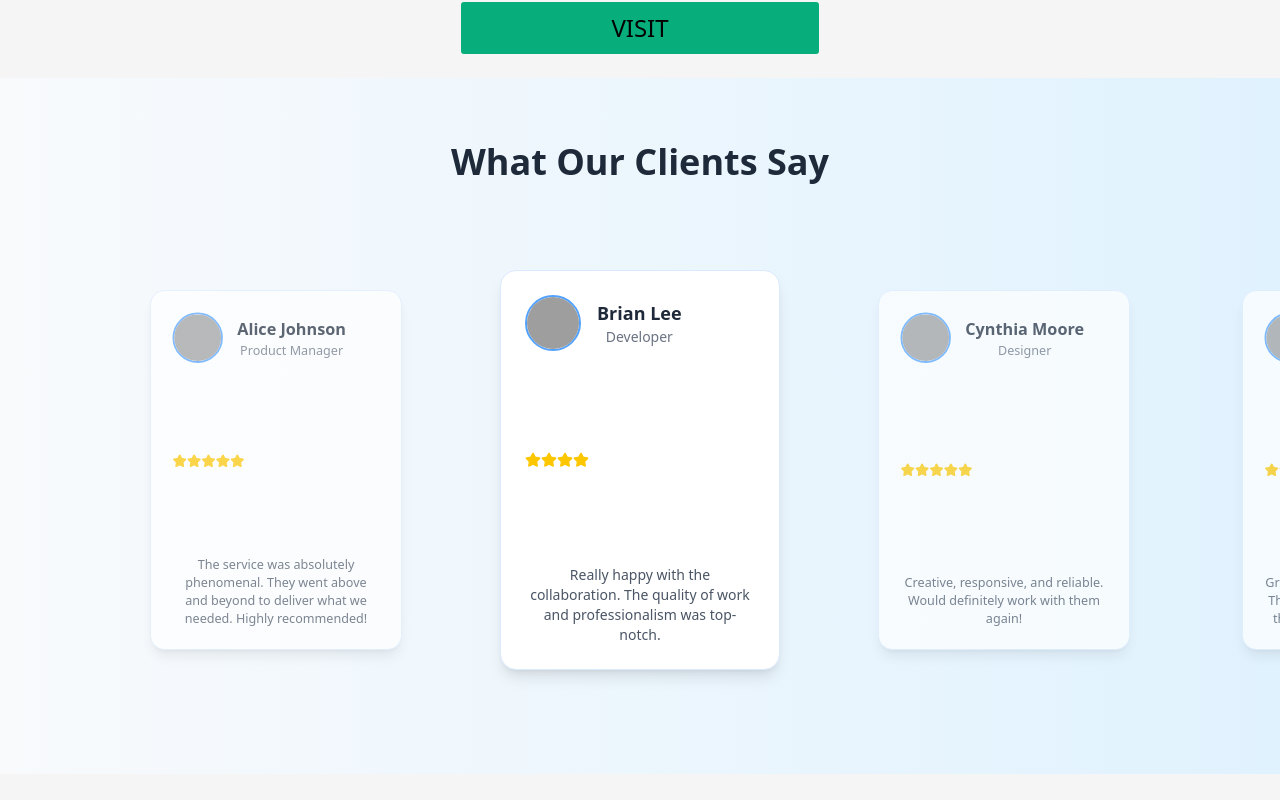
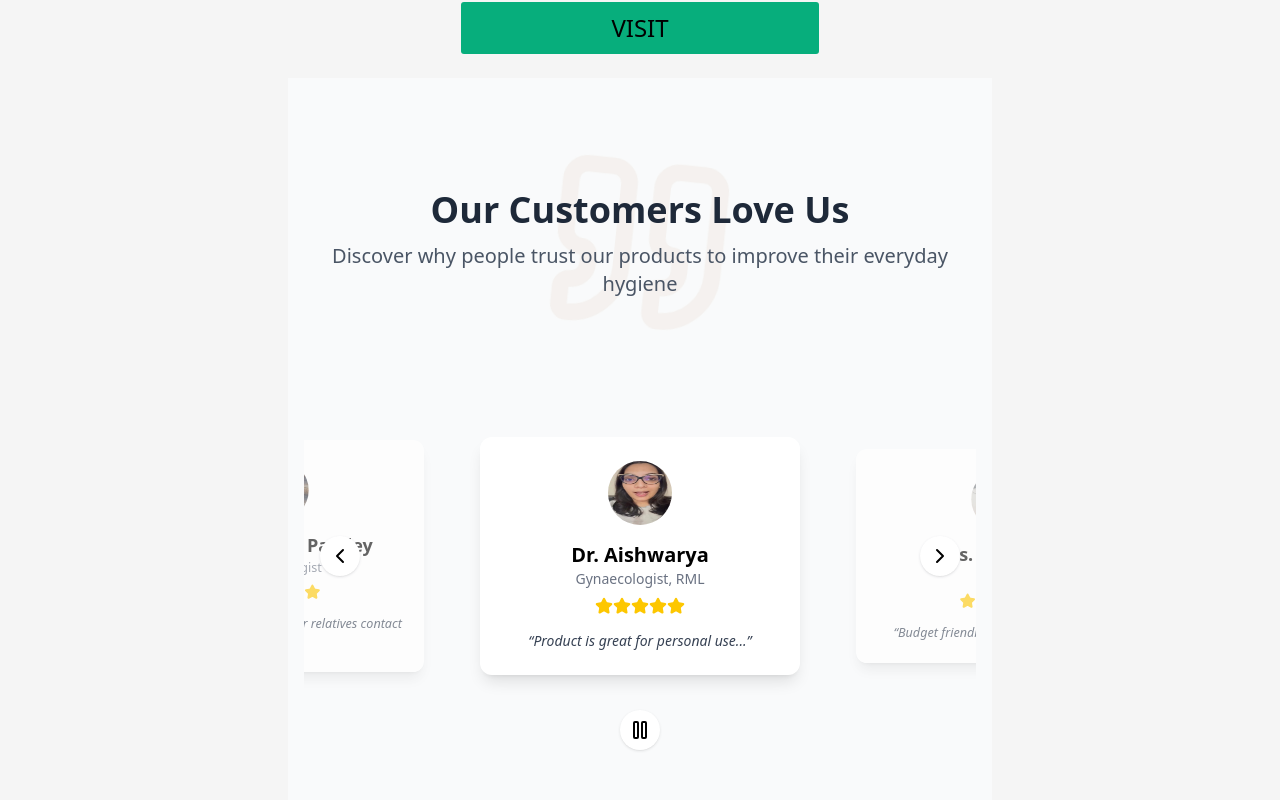
Before and after one commit to Hello-sketch-ux/PariharProject, a React (Vite) app: page / in a window 1280 px wide. Shown: the part 5220-6020 px from the top of the page. Built offline with nearby package versions, Linux system fonts and the light colour scheme; grey boxes are pictures that could not be loaded.

Commit message:
Update TestimonialsCarousel.tsx

```diff
--- a/src/Components/Home/TestimonialsCarousel.tsx
+++ b/src/Components/Home/TestimonialsCarousel.tsx
@@ -1,124 +1,189 @@
-import React, { useEffect, useState } from "react";
-import { Star } from "lucide-react";
+import React, { useState, useEffect, useCallback } from 'react';
+import { ChevronLeft, ChevronRight, Star, Quote, Play, Pause } from 'lucide-react';
 
-const testimonials = [
-  {
-    id: 1,
-    name: "Alice Johnson",
-    role: "Product Manager",
-    rating: 5,
-    image: "https://randomuser.me/api/portraits/women/1.jpg",
-    comment:
-      "The service was absolutely phenomenal. They went above and beyond to deliver what we needed. Highly recommended!",
-  },
-  {
-    id: 2,
-    name: "Brian Lee",
-    role: "Developer",
-    rating: 4,
-    image: "https://randomuser.me/api/portraits/men/2.jpg",
-    comment:
-      "Really happy with the collaboration. The quality of work and professionalism was top-notch.",
-  },
-  {
-    id: 3,
-    name: "Cynthia Moore",
-    role: "Designer",
-    rating: 5,
-    image: "https://randomuser.me/api/portraits/women/3.jpg",
-    comment:
-      "Creative, responsive, and reliable. Would definitely work with them again!",
-  },
-  {
-    id: 4,
-    name: "David Kim",
-    role: "Marketing Head",
-    rating: 4,
-    image: "https://randomuser.me/api/portraits/men/4.jpg",
-    comment:
-      "Great understanding of our needs. The communication was excellent throughout the project timeline.",
-  },
+// Images
+import nileshma from '../../Components/Home/assets/nileshma.jpg';
+import aishwarya from '../../Components/Home/assets/aishwarya.jpg';
+import priyanka from '../../Components/Home/assets/priyanka.jpg';
+import rashmi from '../../Components/Home/assets/rashmi.jpg';
+import meenakshi from '../../Components/Home/assets/meenakshi.jpg';
+import ananya from '../../Components/Home/assets/ananya.png';
+import gurmeet from '../../Components/Home/assets/gurmeet.jpg';
+import nupur from '../../Components/Home/assets/nupur.jpg';
+import nitu from '../../Components/Home/assets/nitu.jpg';
+import sanmati from '../../Components/Home/assets/sanmati.jpg';
+import riddhi from '../../Components/Home/assets/ridhi.jpg';
+import shubhangi from '../../Components/Home/assets/subhangi.jpg';
+import kalpana from '../../Components/Home/assets/kalpana.jpg';
+import purva from '../../Components/Home/assets/purva.jpg';
+
+interface Testimonial {
+  id: number;
+  name: string;
+  role: string;
+  image: string;
+  rating: number;
+  comment: string;
+}
+
+const testimonials: Testimonial[] = [
+  { id: 1, name: "Dr. Nileshma Pandey", role: "Gynaecologist", image: nileshma, rating: 5, comment: "Various patients and their relatives contact UTIs..." },
+  { id: 2, name: "Dr. Aishwarya", role: "Gynaecologist, RML", image: aishwarya, rating: 5, comment: "Product is great for personal use..." },
+  { id: 3, name: "Ms. Priyanka", role: "Teacher", image: priyanka, rating: 5, comment: "Budget friendly and easily accessible" },
+  { id: 4, name: "Ms. Rashmi", role: "Teacher", image: rashmi, rating: 5, comment: "Highly recommending..." },
+  { id: 5, name: "Ms. Meenakshi", role: "Teacher", image: meenakshi, rating: 5, comment: "Compact size, easy to use." },
+  { id: 6, name: "Ms. Ananya", role: "College Student", image: ananya, rating: 5, comment: "Game changer..." },
+  { id: 7, name: "Ms. Gurmeet", role: "Teacher", image: gurmeet, rating: 5, comment: "Use this for better hygiene..." },
+  { id: 8, name: "Ms. Nupur", role: "Teacher", image: nupur, rating: 5, comment: "Keeps safe from allergies..." },
+  { id: 9, name: "Ms. Nitu", role: "Teacher", image: nitu, rating: 5, comment: "Every female must try it..." },
+  { id: 10, name: "Ms. Sanmati", role: "Teacher", image: sanmati, rating: 5, comment: "Easy to carry and use..." },
+  { id: 11, name: "Ms. Riddhi", role: "College Student", image: riddhi, rating: 5, comment: "Amazing solution..." },
+  { id: 12, name: "Ms. Shubhangi", role: "Lawyer", image: shubhangi, rating: 5, comment: "Better than others..." },
+  { id: 13, name: "Ms. Kalpana", role: "Teacher", image: kalpana, rating: 5, comment: "Perfect solution..." },
+  { id: 14, name: "Ms. Purva", role: "College Student", image: purva, rating: 5, comment: "Issues resolved..." }
 ];
 
-const CARD_WIDTH = 340;
-const CARD_MARGIN = 24;
+const TestimonialsCarousel: React.FC = () => {
+  const [currentIndex, setCurrentIndex] = useState(0);
+  const [isAnimating, setIsAnimating] = useState(false);
+  const [isPlaying, setIsPlaying] = useState(true);
+  const [isDragging, setIsDragging] = useState(false);
+  const [startX, setStartX] = useState(0);
 
-const TestimonialCarousel = () => {
-  const [activeIndex, setActiveIndex] = useState(0);
+  const nextSlide = useCallback(() => {
+    if (!isAnimating) {
+      setIsAnimating(true);
+      setCurrentIndex(prev => (prev + 1) % testimonials.length);
+    }
+  }, [isAnimating]);
+
+  const prevSlide = useCallback(() => {
+    if (!isAnimating) {
+      setIsAnimating(true);
+      setCurrentIndex(prev => (prev === 0 ? testimonials.length - 1 : prev - 1));
+    }
+  }, [isAnimating]);
+
+  const toggleAutoplay = () => setIsPlaying(prev => !prev);
+
+  const handleMouseDown = (e: React.MouseEvent) => {
+    setIsDragging(true);
+    setStartX(e.pageX);
+  };
+
+  const handleMouseMove = (e: React.MouseEvent) => {
+    if (!isDragging) return;
+    const x = e.pageX - startX;
+    if (Math.abs(x) > 50) {
+      x > 0 ? prevSlide() : nextSlide();
+      setIsDragging(false);
+    }
+  };
+
+  const handleTouchStart = (e: React.TouchEvent) => {
+    setIsDragging(true);
+    setStartX(e.touches[0].pageX);
+  };
+
+  const handleTouchMove = (e: React.TouchEvent) => {
+    if (!isDragging) return;
+    const x = e.touches[0].pageX - startX;
+    if (Math.abs(x) > 50) {
+      x > 0 ? prevSlide() : nextSlide();
+      setIsDragging(false);
+    }
+  };
 
   useEffect(() => {
-    const interval = setInterval(() => {
-      setActiveIndex((prevIndex) => (prevIndex + 1) % testimonials.length);
-    }, 4000);
-    return () => clearInterval(interval);
-  }, []);
+    const timer = setTimeout(() => setIsAnimating(false), 500);
+    return () => clearTimeout(timer);
+  }, [currentIndex]);
 
-  const getCardStyles = (index: number) => {
-    const offset = index - activeIndex;
-    const isActive = index === activeIndex;
-    const position = offset * (CARD_WIDTH + CARD_MARGIN);
-    const scale = isActive ? 1 : 0.9;
-    const opacity = isActive ? 1 : 0.7;
-    const zIndex = 20 - Math.abs(offset);
-    return { position, scale, opacity, zIndex };
-  };
+  useEffect(() => {
+    let autoplayTimer: number;
+    if (isPlaying && !isDragging) {
+      autoplayTimer = window.setInterval(nextSlide, 5000);
+    }
+    return () => clearInterval(autoplayTimer);
+  }, [isPlaying, isDragging, nextSlide]);
 
   return (
-    <div className="w-full bg-gradient-to-r from-[#f8fafc] to-[#e0f2fe] py-16 px-4 md:px-20 overflow-x-hidden">
-      <h2 className="text-3xl md:text-4xl font-bold text-center text-gray-800 mb-12">
-        What Our Clients Say
-      </h2>
+    <div className="min-h-screen bg-gray-50 flex flex-col items-center justify-center px-4 py-16">
+      <div className="relative mb-12 text-center">
+        <div className="absolute inset-0 flex items-center justify-center opacity-5">
+          <Quote size={200} className="text-amber-800 rotate-6" />
+        </div>
+        <h1 className="text-4xl font-bold text-gray-800 mb-3 relative z-10">
+          Our Customers Love Us
+        </h1>
+        <p className="text-xl text-gray-600 max-w-2xl mx-auto relative z-10">
+          Discover why people trust our products to improve their everyday hygiene
+        </p>
+      </div>
 
-      <div className="relative flex items-center justify-center h-[450px] md:h-[480px]">
-        <div className="relative flex items-center justify-center w-full max-w-7xl">
-          {testimonials.map((testimonial, index) => {
-            const { position, scale, opacity, zIndex } = getCardStyles(index);
-            const isActive = index === activeIndex;
+      <div
+        className="relative w-full max-w-7xl overflow-hidden"
+        onMouseDown={handleMouseDown}
+        onMouseMove={handleMouseMove}
+        onMouseUp={() => setIsDragging(false)}
+        onMouseLeave={() => setIsDragging(false)}
+        onTouchStart={handleTouchStart}
+        onTouchMove={handleTouchMove}
+        onTouchEnd={() => setIsDragging(false)}
+      >
+        <div className="relative flex justify-center items-center min-h-[420px]">
+          {[-1, 0, 1].map(offset => {
+            const index = (currentIndex + offset + testimonials.length) % testimonials.length;
+            const testimonial = testimonials[index];
+            const isActive = offset === 0;
+            const position = offset * 360;
+            const scale = isActive ? 1 : 0.9;
+            const opacity = isActive ? 1 : 0.6;
 
             return (
               <div
                 key={testimonial.id}
-                className="absolute transition-all duration-500 ease-in-out"
+                className="absolute transition-all duration-500"
                 style={{
                   transform: `translateX(${position}px) scale(${scale})`,
                   opacity,
-                  zIndex,
-                  width: "280px",
-                  maxWidth: "90vw",
+                  zIndex: isActive ? 30 : 20
                 }}
               >
-                <div className="bg-white rounded-2xl shadow-lg p-6 flex flex-col h-[400px] justify-between border border-blue-100">
-                  <div className="flex items-center gap-4 mb-4">
-                    <img
-                      src={testimonial.image}
-                      alt={testimonial.name}
-                      className="w-14 h-14 rounded-full object-cover border-2 border-blue-400"
-                    />
-                    <div>
-                      <h3 className="text-lg font-semibold text-gray-800">
-                        {testimonial.name}
-                      </h3>
-                      <p className="text-sm text-gray-500">{testimonial.role}</p>
-                    </div>
-                  </div>
-
-                  <div className="flex text-yellow-400 mb-3">
-                    {[...Array(testimonial.rating)].map((_, i) => (
-                      <Star key={i} size={16} fill="currentColor" />
+                <div className="bg-white rounded-xl shadow-lg p-6 w-80">
+                  <img src={testimonial.image} alt={testimonial.name} className="w-16 h-16 rounded-full mx-auto mb-4" />
+                  <h3 className="text-xl font-semibold text-center">{testimonial.name}</h3>
+                  <p className="text-sm text-center text-gray-500">{testimonial.role}</p>
+                  <div className="flex justify-center mt-2 mb-4">
+                    {Array.from({ length: testimonial.rating }).map((_, i) => (
+                      <Star key={i} size={18} className="text-yellow-400 fill-yellow-400" />
                     ))}
                   </div>
-
-                  <p className="text-gray-600 text-sm line-clamp-5">
-                    {testimonial.comment}
-                  </p>
+                  <p className="text-gray-700 text-center text-sm italic">“{testimonial.comment}”</p>
                 </div>
               </div>
             );
           })}
+        </div>
+
+        <div className="absolute top-1/2 left-4 transform -translate-y-1/2 z-40">
+          <button onClick={prevSlide} className="bg-white rounded-full shadow p-2 hover:bg-gray-200 transition">
+            <ChevronLeft />
+          </button>
+        </div>
+        <div className="absolute top-1/2 right-4 transform -translate-y-1/2 z-40">
+          <button onClick={nextSlide} className="bg-white rounded-full shadow p-2 hover:bg-gray-200 transition">
+            <ChevronRight />
+          </button>
+        </div>
+        <div className="absolute bottom-4 left-1/2 transform -translate-x-1/2 z-40">
+          <button onClick={toggleAutoplay} className="bg-white rounded-full shadow p-2 hover:bg-gray-200 transition">
+            {isPlaying ? <Pause /> : <Play />}
+          </button>
         </div>
       </div>
     </div>
   );
 };
 
-export default TestimonialCarousel;
+export default TestimonialsCarousel;
```
